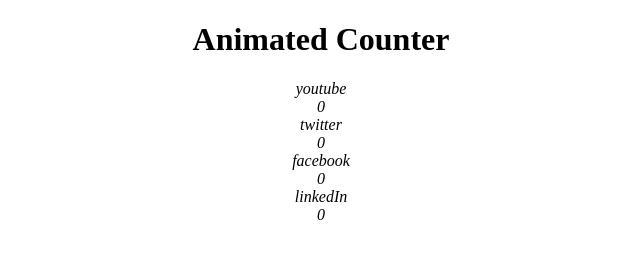
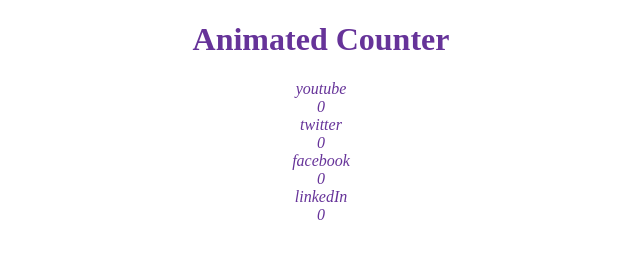
Before and after one commit to patrickdavein/animated-counter-bckp, a plain HTML site: page index.html in a window 1280 px wide. Shown: the whole page, without its empty margins (319-959 px from the left). Drawn offline with Linux system fonts and the light colour scheme.

Commit message:
quick commit

```diff
--- a/style.css
+++ b/style.css
@@ -0,0 +1,7 @@
+
+
+/* NOT DONE YET!!! */
+
+body {
+    color: rebeccapurple;
+}
```
Also changed, not shown: index.html (+2 -0 lines).
